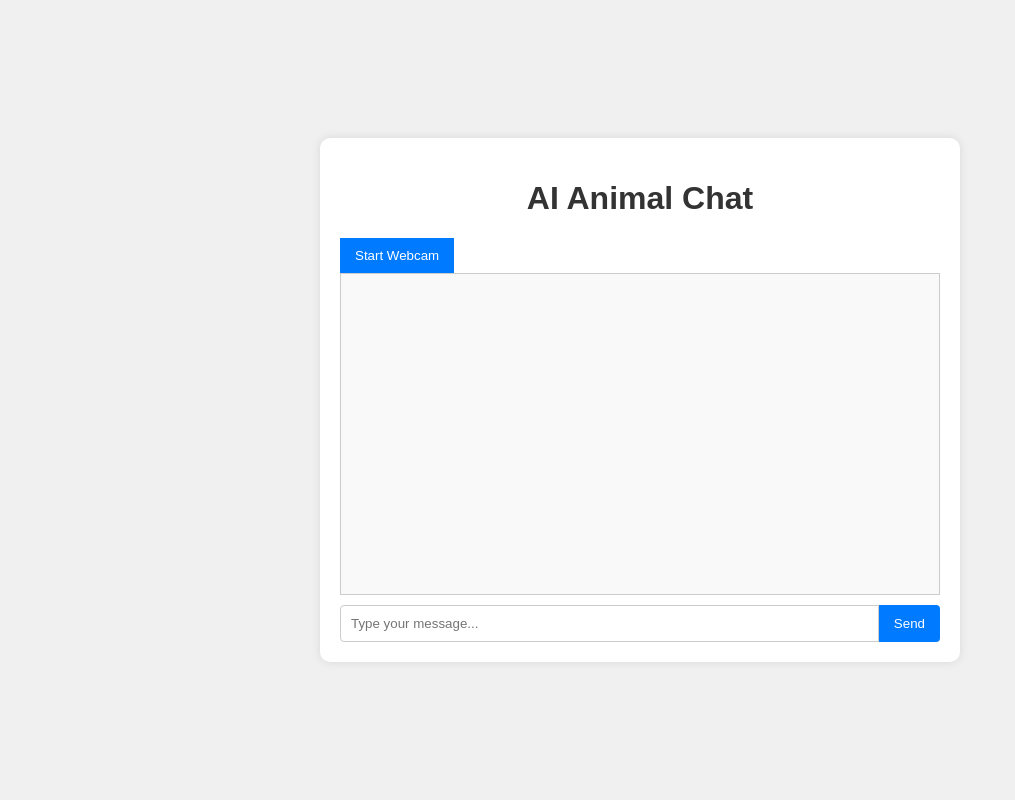
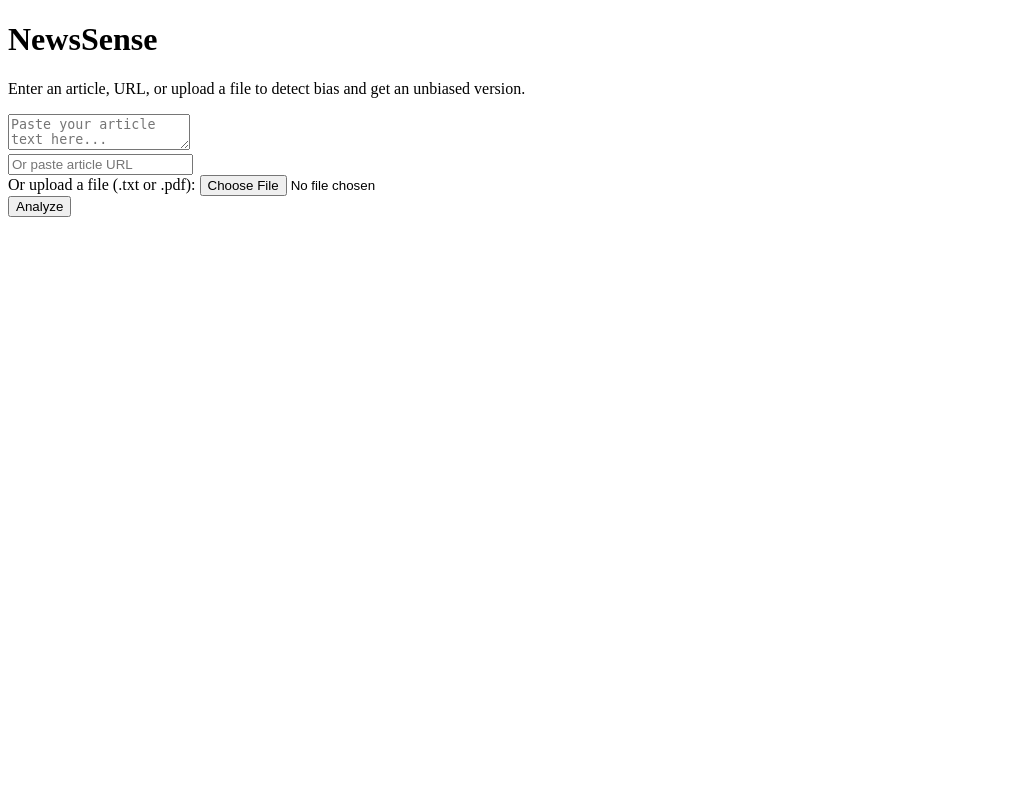
Before and after one commit to SriramYadagiri/NewsSense, a Flask app: page / in a window 1280 px wide. Shown: the whole page, without its empty margins (0-1015 px from the left). Run offline with Flask 3, Linux system fonts and the light colour scheme; some libraries are stand-ins or nearby versions.

Commit message:
bare-bones html

```diff
--- a/app.py
+++ b/app.py
@@ -1,7 +1,7 @@
-from flask import Flask, render_template, request, jsonify, session
+from flask import Flask, render_template
 from flask_session import Session
 import openai
-import os
+from newspaper import Article
 
 app = Flask(__name__)
 
@@ -10,76 +10,17 @@ app.config["SESSION_PERMANENT"] = False
 app.config["SESSION_TYPE"] = "filesystem"
 Session(app)
 
-openai.api_key = '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'
-app.secret_key = 'supersecretkey'
-
-
 # Home route
 @app.route('/')
 def home():
     return render_template('index.html')
 
-
-# Chat route - handles the conversation with the LLM
-@app.route('/chat', methods=['POST'])
-def chat():
-    user_message = request.json['message']
-    animal_type = request.json['animalType']
-
-    if 'conversation' not in session:
-        session['conversation'] = []
-
-    # Append the user's message to the conversation
-    session['conversation'].append({"role": "user", "content": user_message})
-
-    # Read the initial prompt from the file
-    text_file_path = 'topic_prompts/initial_prompt.txt'
-    if not os.path.exists(text_file_path):
-        return jsonify({'response': 'Initial prompt file not found.'})
-
-    with open(text_file_path, 'r') as file:
-        initial_prompt = file.read()
-
-    # Construct the system message
-    system_message = f"The user is showing a picture of a {animal_type}. Respond accordingly"
-
-    # The messages structure for the API call
-    messages = [{
-        "role": "system",
-        "content": initial_prompt
-    }, {
-        "role": "system",
-        "content": system_message
-    }] + session['conversation']
-
-    try:
-        # Make API call to OpenAI using the messages
-        response = openai.chat.completions.create(model="gpt-3.5-turbo-1106",
-                                                  messages=messages)
-        # Extract the content from the response
-        gpt_response = response.choices[0].message.content
-
-        # Append the GPT response to the conversation history
-        session['conversation'].append({
-            "role": "assistant",
-            "content": gpt_response
-        })
-
-        # Return the GPT response
-        return jsonify({'response': gpt_response})
-    except Exception as e:
-        # Log the error and return a message
-        app.logger.error(f"An error occurred: {e}")
-        return jsonify({'error': str(e)}), 500
-
-
-# Clear session route
-@app.route('/clear_session', methods=['GET'])
-def clear_session():
-    # Clear the session
-    session.clear()
-    return jsonify({'status': 'session cleared'})
-
+@app.route('/analyze', methods=['POST'])
+def analyze():
+    # extract input from form (text/url/file)
+    # run your bias detection and summarization logic
+    # return result.html with: highlighted_text, lean, unbiased_text
+    return render_template('result.html', highlighted_text="highlighted_text", lean="lean_label", unbiased_text="unbiased_version")
 
 if __name__ == '__main__':
     app.run(host="0.0.0.0", port=8080)
--- a/static/index.css
+++ /dev/null
@@ -1,94 +0,0 @@
-/* General page layout */
-body {
-    font-family: Arial, sans-serif;
-    display: flex;
-    justify-content: center;
-    align-items: center;
-    height: 100vh;
-    margin: 0;
-    background-color: #f0f0f0;
-}
-
-/* Main container styling */
-#container {
-    background-color: white;
-    padding: 20px;
-    border-radius: 10px;
-    box-shadow: 0 0 10px rgba(0,0,0,0.1);
-    width: 80%;
-    max-width: 600px;
-}
-
-/* Header styling */
-h1 {
-    text-align: center;
-    color: #333;
-}
-
-/* Webcam and label container styling */
-#webcam-container, #label-container {
-    text-align: center;
-    margin-bottom: 10px;
-}
-
-/* Chat container styling */
-#chat-container {
-    height: 300px;
-    overflow-y: auto;
-    border: 1px solid #ccc;
-    margin-bottom: 10px;
-    padding: 10px;
-    background-color: #f9f9f9;
-}
-
-/* Input area styling */
-#input-container {
-    display: flex;
-}
-
-#user-input {
-    flex-grow: 1;
-    padding: 10px;
-    border: 1px solid #ccc;
-    border-radius: 4px 0 0 4px;
-}
-
-/* Button styling */
-button {
-    padding: 10px 15px;
-    background-color: #007bff;
-    color: white;
-    border: none;
-    cursor: pointer;
-    transition: background-color 0.3s;
-}
-
-button:hover {
-    background-color: #0056b3;
-}
-
-#input-container button {
-    border-radius: 0 4px 4px 0;
-}
-
-/* Chat message styling */
-.message {
-    max-width: 80%;
-    margin-bottom: 10px;
-    padding: 10px;
-    border-radius: 10px;
-    word-wrap: break-word;
-}
-
-.user-message {
-    background-color: #007bff;
-    color: white;
-    align-self: flex-end;
-    margin-left: auto;
-}
-
-.bot-message {
-    background-color: #e9e9e9;
-    color: #333;
-    align-self: flex-start;
-}
--- a/static/script.js
+++ /dev/null
@@ -1,92 +0,0 @@
-// Teachable Machine model URL
-const URL = "https://teachablemachine.withgoogle.com/models/-q6hHNGve/";
-let model, webcam, labelContainer, maxPredictions;
-let currentAnimal = "";
-
-// Initialize webcam and model
-async function init() {
-    const modelURL = URL + "model.json";
-    const metadataURL = URL + "metadata.json";
-
-    model = await tmImage.load(modelURL, metadataURL);
-    maxPredictions = model.getTotalClasses();
-
-    // Setup webcam
-    const flip = true;
-    webcam = new tmImage.Webcam(200, 200, flip);
-    await webcam.setup();
-    await webcam.play();
-    window.requestAnimationFrame(loop);
-
-    document.getElementById("webcam-container").appendChild(webcam.canvas);
-
-    // Setup label container
-    labelContainer = document.getElementById("label-container");
-    for (let i = 0; i < maxPredictions; i++) {
-        labelContainer.appendChild(document.createElement("div"));
-    }
-}
-
-// Main prediction loop
-async function loop() {
-    webcam.update();
-    await predict();
-    window.requestAnimationFrame(loop);
-}
-
-// Predict function
-async function predict() {
-    const prediction = await model.predict(webcam.canvas);
-    for (let i = 0; i < maxPredictions; i++) {
-        const classPrediction = prediction[i].className + ": " + prediction[i].probability.toFixed(2);
-        labelContainer.childNodes[i].innerHTML = classPrediction;
-        if (prediction[i].probability > 0.5) {
-            currentAnimal = prediction[i].className;
-        }
-    }
-}
-
-// Send message function
-function sendMessage() {
-    const userInput = document.getElementById("user-input").value;
-    if (userInput.trim() === "") return;
-
-    addMessageToChat(userInput, 'user');
-
-    fetch('/chat', {
-        method: 'POST',
-        headers: {
-            'Content-Type': 'application/json',
-        },
-        body: JSON.stringify({
-            message: userInput,
-            animalType: currentAnimal
-        }),
-    })
-    .then(response => response.json())
-    .then(data => {
-        addMessageToChat(data.response, 'bot');
-    })
-    .catch((error) => {
-        console.error('Error:', error);
-    });
-
-    document.getElementById("user-input").value = "";
-}
-
-// Add message to chat
-function addMessageToChat(message, sender) {
-    const chatContainer = document.getElementById("chat-container");
-    const messageElement = document.createElement("div");
-    messageElement.classList.add("message", sender + "-message");
-    messageElement.textContent = message;
-    chatContainer.appendChild(messageElement);
-    chatContainer.scrollTop = chatContainer.scrollHeight;
-}
-
-// Event listener for Enter key
-document.getElementById("user-input").addEventListener("keypress", function(event) {
-    if (event.key === "Enter") {
-        sendMessage();
-    }
-});
--- a/templates/index.html
+++ b/templates/index.html
@@ -2,29 +2,28 @@
 <html lang="en">
 <head>
     <meta charset="UTF-8">
-    <meta name="viewport" content="width=device-width, initial-scale=1.0">
-    <title>Animal Chat</title>
-    <link rel="stylesheet" href="{{ url_for('static', filename='index.css') }}">
+    <title>NewsSense - Detect News Bias</title>
+    <link rel="stylesheet" href="{{ url_for('static', filename='style.css') }}">
 </head>
 <body>
-    <div id="container">
-        <h1>AI Animal Chat</h1>
-        <!-- Webcam and image recognition elements -->
-        <div id="webcam-container"></div>
-        <div id="label-container"></div>
-        <button onclick="init()">Start Webcam</button>
+    <div class="container">
+        <h1>NewsSense</h1>
+        <p>Enter an article, URL, or upload a file to detect bias and get an unbiased version.</p>
 
-        <!-- Chat interface -->
-        <div id="chat-container"></div>
-        <div id="input-container">
-            <input type="text" id="user-input" placeholder="Type your message...">
-            <button onclick="sendMessage()">Send</button>
-        </div>
+        <form action="/analyze" method="POST" enctype="multipart/form-data">
+            <textarea name="article_text" placeholder="Paste your article text here..."></textarea>
+
+            <div class="input-group">
+                <input type="text" name="article_url" placeholder="Or paste article URL">
+            </div>
+
+            <div class="input-group">
+                <label>Or upload a file (.txt or .pdf):</label>
+                <input type="file" accept=".pdf .txt .docx .doc" name="article_file">
+            </div>
+
+            <button type="submit">Analyze</button>
+        </form>
     </div>
-
-    <!-- Required scripts -->
-    <script src="https://cdn.jsdelivr.net/npm/@tensorflow/tfjs@latest/dist/tf.min.js"></script>
-    <script src="https://cdn.jsdelivr.net/npm/@teachablemachine/image@latest/dist/teachablemachine-image.min.js"></script>
-    <script src="{{ url_for('static', filename='script.js') }}"></script>
 </body>
 </html>
--- /dev/null
+++ b/topic_prompts/initial_prompt.txt
@@ -0,0 +1 @@
+bla bla bla
```
Also changed, not shown: templates/result.html (added, +27 -0 lines), static/style.css (added), 2 other files.
